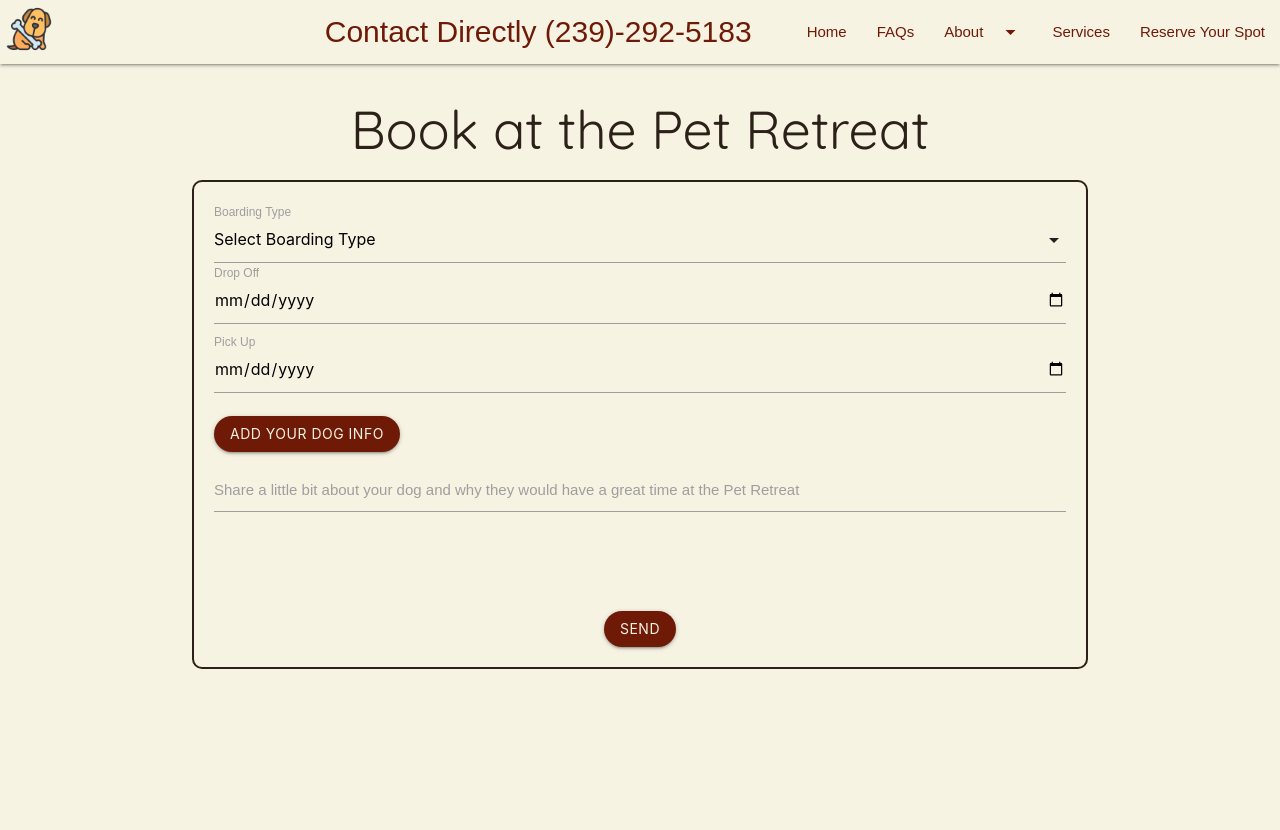
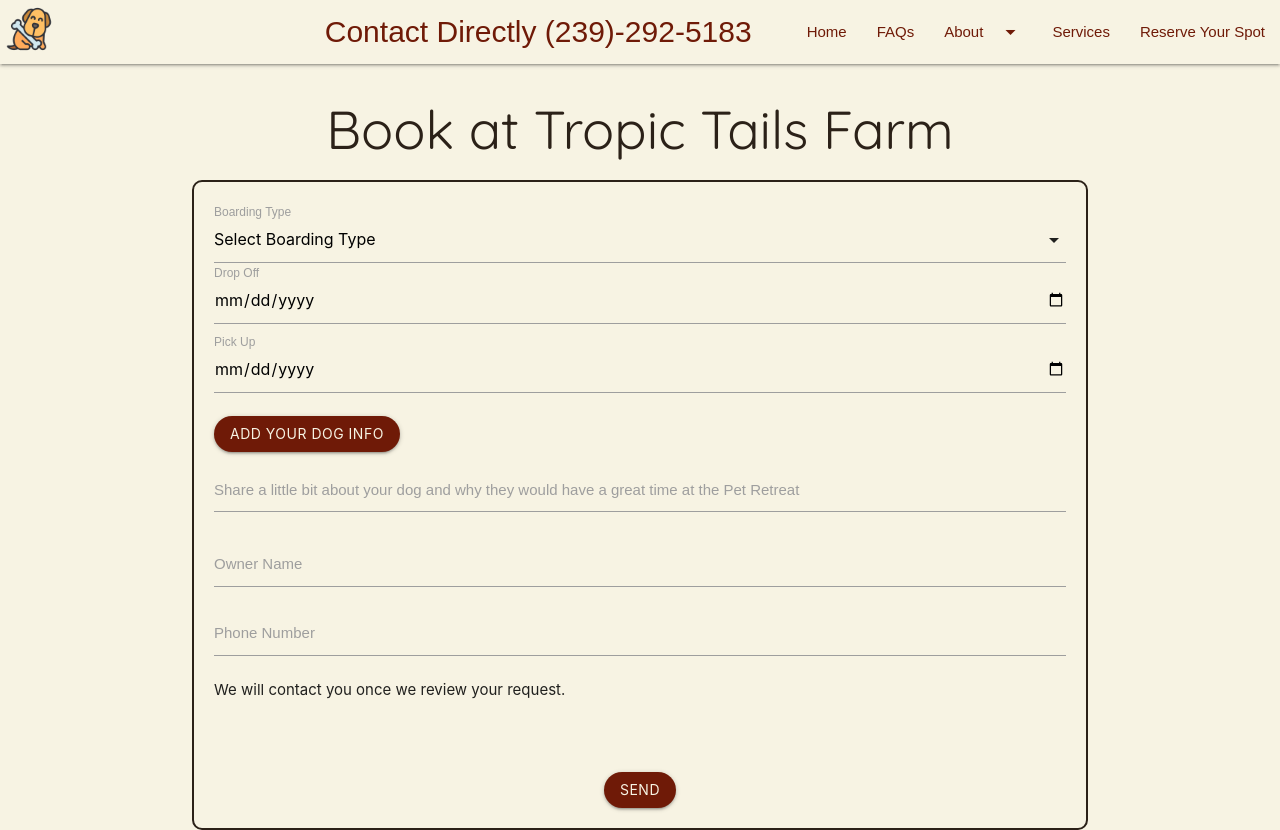
Before and after one commit to heathervalene/pet_retreat, a React (Vite) app: page /contact in a window 1280 px wide. Before the commit the page ends 800 px from the top, so only its background shows below. Built offline with nearby package versions, Linux system fonts and the light colour scheme; a web font is replaced by a local one.

Commit message:
pricing page

```diff
--- a/index.html
+++ b/index.html
@@ -9,7 +9,7 @@
 <link href="https://fonts.googleapis.com/icon?family=Material+Icons" rel="stylesheet">
 <link href="https://fonts.googleapis.com/css2?family=Quicksand:wght@300..700&display=swap" rel="stylesheet">
     <meta name="viewport" content="width=device-width, initial-scale=1.0" />
-    <title>Pet Retreat</title>
+    <title>Tropic Tails Farm</title>
   </head>
   <body>
     <div id="root"></div>
--- a/package.json
+++ b/package.json
@@ -10,6 +10,7 @@
     "preview": "vite preview"
   },
   "dependencies": {
+    "@emailjs/browser": "^4.3.3",
     "materialize-css": "^1.0.0",
     "react": "^18.2.0",
     "react-dom": "^18.2.0",
--- a/src/App.jsx
+++ b/src/App.jsx
@@ -8,6 +8,8 @@
 import Services from './components/Services'
 import Reviews from './components/Reviews'
 import Faq from './components/Faq'
+import Pricing from './components/Pricing'
+
 import './App.css'
 
 const App = () => {
@@ -22,6 +24,7 @@
       <Route path='/about' element={<About />} />
       <Route path='/map' element={<Map />} />
       <Route path='/gallery' element={<ImageGallery />} />
+      <Route path='/pricing' element={<Pricing />} />
       <Route path='/contact' element={<Contact />} />
       <Route path='/services' element={<Services />} />
       <Route path= '/reviews' element={<Reviews />} />
--- a/src/components/Contact.jsx
+++ b/src/components/Contact.jsx
@@ -1,5 +1,9 @@
 import  { useState, useEffect } from 'react';
 import M from'materialize-css';
+import emailjs from '@emailjs/browser';
+
+emailjs.init('JaibVNv_h8LR8WUc4')
+
 
 const Contact = () => {
   const [boardingType, setBoardingType] = useState('');
@@ -7,6 +11,10 @@
   const [pickUpTime, setPickUpTime] = useState('');
   const [dogInfo, setDogInfo] = useState([]);
   const [message, setMessage] = useState('');
+  const [number, setNumber] = useState('');
+  const [owner, setOwner] = useState('');
+
+
 
   const handleAddDogInfo = () => {
     setDogInfo([...dogInfo, { name: '', breed: '', age: '', sex: '', weight: '' }]);
@@ -21,7 +29,10 @@
   const handleSubmit = (e) => {
     e.preventDefault();
 
-    // Need to add emailJS logic here to send form data
+    emailjs.send(
+      'service_99o7qib'
+    )
+
 
   };
 
@@ -38,7 +49,7 @@
 
   return (
     <div>
-      <h2 className="heading form-heading">Book at the Pet Retreat</h2>
+      <h2 className="heading form-heading">Book at Tropic Tails Farm</h2>
       <div className="container form">
         <form onSubmit={handleSubmit}>
           <div className="input-field body-text">
@@ -73,6 +84,15 @@
             <textarea value={message} onChange={(e) => setMessage(e.target.value)}  className="materialize-textarea"></textarea>
             <label>Share a little bit about your dog and why they would have a great time at the Pet Retreat</label>
           </div>
+          <div className="input-field body-text">
+            <input type="text" value={owner} onChange={(e) => setOwner(e.target.value)} />
+            <label>Owner Name</label>
+          </div>
+          <div className="input-field body-text">
+            <input type='tel' value={number} onChange={(e) => setNumber(e.target.value)} />
+            <label>Phone Number</label>
+          </div>
+          <div>We will contact you once we review your request.</div>
           <div className="container book">
           <button className="btn btn-primary book" type="submit">Send</button>
           </div>
--- a/src/components/Faq.jsx
+++ b/src/components/Faq.jsx
@@ -18,7 +18,7 @@
             <ul className=" collapsible body-text faq-list">
                 <li>
             <h5 className="collapsible-header">Can I schedule a meet & greet before my reservation?</h5>
-            <h6 className="collapsible-body">Yes! In fact, we recommend it so your pup can meet us, check out the property and the other dogs.</h6>
+            <h6 className="collapsible-body">Yes! In fact, it is required before we accept the sitting, so your pup can meet us and check out the property and the other dogs.</h6>
             </li>
             <li>
             <h5 className="collapsible-header">Do you have your own dogs?</h5>
@@ -26,7 +26,7 @@
             </li>
             <li>
             <h5 className="collapsible-header">What if my dog doesn't get along with other dogs?</h5>
-            <h6 className="collapsible-body">We do not keep any dogs seperated from each other, it's best your dog is friendly with other dogs to stay at the Pet Retreat.</h6>
+            <h6 className="collapsible-body">We do not keep any dogs seperated from each other, it's best your dog is friendly with other dogs to stay at Tropic Tails Farm.</h6>
             </li>
             <li>
             <h5 className="collapsible-header">What types of dogs do you watch?</h5>
@@ -34,15 +34,15 @@
             </li>
             <li>
             <h5 className="collapsible-header">What are your rates?</h5>
-            <h6 className="collapsible-body">We charge $40 per day/night per dog.</h6>
+            <h6 className="collapsible-body">Please check our pricing page.</h6>
             </li>
             <li>
             <h5 className="collapsible-header">Are the dogs left alone?</h5>
-            <h6 className="collapsible-body">While we both have other jobs, the dogs are left alone inside the house no more than 4 hours a day and we are home on the weekends</h6>
+            <h6 className="collapsible-body">Someone is home at all times with the dogs.</h6>
             </li>
             <li>
             <h5 className="collapsible-header">What do I bring for overnight stays?</h5>
-            <h6 className="collapsible-body">Bring your dog's food, treats, bedding and any medications.</h6>
+            <h6 className="collapsible-body">Bring your dog's food, treats, bedding and any medications. Please do not bring any toys.</h6>
             </li>
             <li>
             <h5 className="collapsible-header">How do I know my dog is having a good time?</h5>
--- a/src/components/Home.jsx
+++ b/src/components/Home.jsx
@@ -7,13 +7,13 @@
         <div className="container home">
 
             <div className="content">
-            <h1 className="heading">The Pet Retreat</h1>
+            <h1 className="heading">Tropic Tails Farm</h1>
             <h4 className="heading">Country Living for your Dogs</h4>
             <div className="container book">
             <Link to ="/contact" className="btn btn-primary book">Book Now</Link>
             </div>
             </div>
-            <div className="body-text home-body"> Welcome to The Pet Retreat, where your furry friend's happiness is our top priority. Nestled on 5 acres of secure, fenced land, our dog boarding and daycare facility offers a haven for your beloved companions to roam, play, and splash to their hearts' content. With ample space for exploration and a pond for refreshing swims, our guests enjoy the ultimate canine retreat. Rest assured, your dogs receive personalized care, abundant exercise, and boundless affection, mirroring the love we have for our own furry family members. At The Pet Retreat, every wagging tail is treated like one of our own.</div>
+            <div className="body-text home-body"> Welcome to Tropic Tails Farm, where your furry friend's happiness is our top priority. Nestled on 5 acres of secure, fenced land, our dog boarding and daycare facility offers a haven for your beloved companions to roam, play, and splash to their hearts' content. With ample space for exploration and a pond for refreshing swims, our guests enjoy the ultimate canine retreat. Rest assured, your dogs receive personalized care, abundant exercise, and boundless affection, mirroring the love we have for our own furry family members. At The Pet Retreat, every wagging tail is treated like one of our own.</div>
         </div>
         </div>
     )
--- a/src/components/Nav.jsx
+++ b/src/components/Nav.jsx
@@ -64,6 +64,9 @@
                     <NavLink to="/about">About</NavLink>
                   </li>
                   <li className="nav-item">
+                    <NavLink to="/pricing">Pricing</NavLink>
+                  </li>
+                  <li className="nav-item">
                     <NavLink to="/reviews">Reviews</NavLink>
                   </li>
                   <li className="nav-item">
@@ -112,6 +115,9 @@
                     <NavLink to="/about">About</NavLink>
                   </li>
                   <li className="nav-item">
+                    <NavLink to="/pricing">Pricing</NavLink>
+                  </li>
+                  <li className="nav-item">
                     <NavLink to="/reviews">Reviews</NavLink>
                   </li>
                   <li className="nav-item">
--- /dev/null
+++ b/src/components/Pricing.jsx
@@ -0,0 +1,11 @@
+
+
+const Pricing = () => {
+    return (
+      <div className="container">
+        <h1 className="body-text center">Pricing</h1>
+      </div>
+    )
+}
+
+export default Pricing
```
Also changed, not shown: 1 other file (tests, documents, lock files or other folders).
